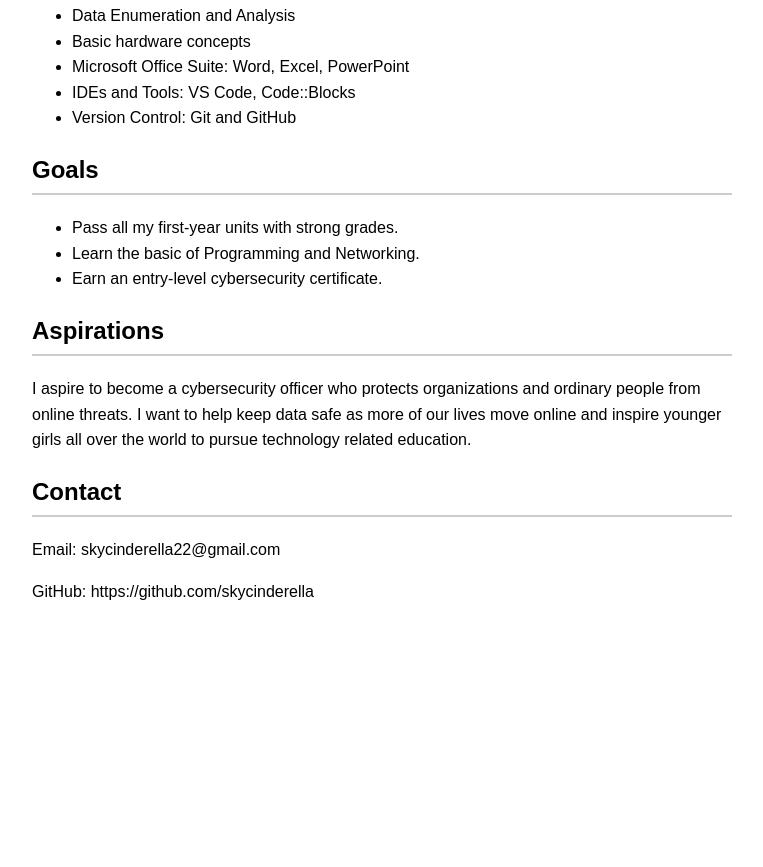
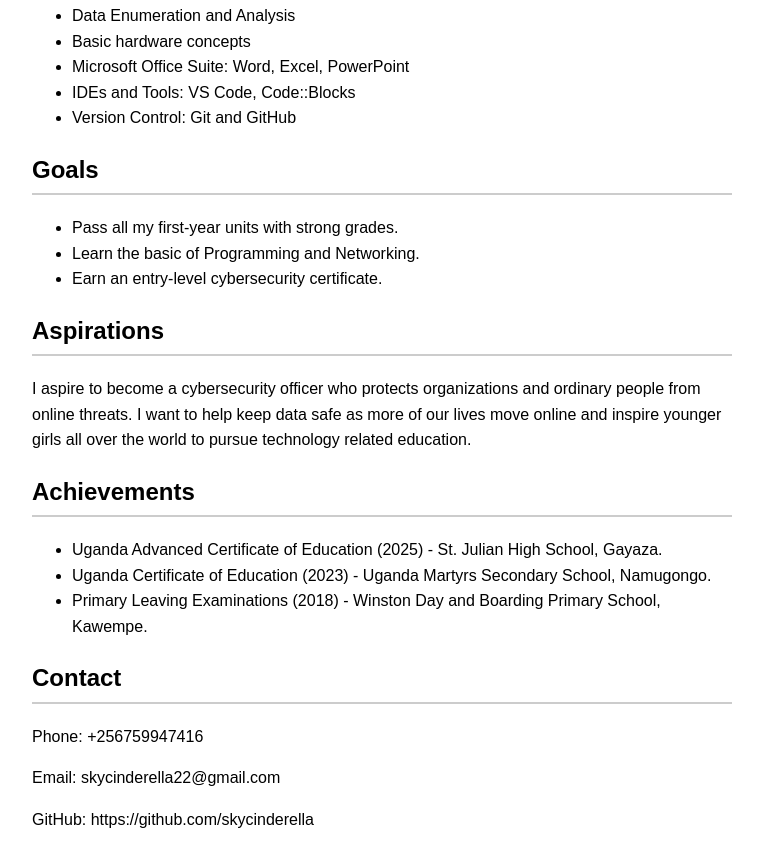
Before and after one commit to skycinderella/skycinderella.github.io, a plain HTML site: page index.html in a window 1280 px wide. Shown: the part 631-1498 px from the top of the page, without its empty margins (258-1021 px from the left). Before the commit the page ends 1271 px from the top, so only its background shows below. Drawn offline with Linux system fonts and the light colour scheme.

Commit message:
Add achievements section to index.html
Added achievements section with educational qualifications.

```diff
--- a/index.html
+++ b/index.html
@@ -36,7 +36,15 @@
 	<h2>Aspirations</h2>
 	<p>I aspire to become a cybersecurity officer who protects organizations and ordinary people from online threats. I want to help keep data safe as more of our lives move online and inspire younger girls all over the world to pursue technology related education.</p>
 
+	<h2>Achievements</h2>
+	<ul>
+		<li>Uganda Advanced Certificate of Education (2025) - St. Julian High School, Gayaza.</li>
+		<li>Uganda Certificate of Education (2023) - Uganda Martyrs Secondary School, Namugongo.</li>
+		<li>Primary Leaving Examinations (2018) -  Winston Day and Boarding Primary School, Kawempe.</li>
+	</ul>
+
 	<h2>Contact</h2>
+	<p>Phone: +256759947416</p>
 	<p>Email: skycinderella22@gmail.com</p>
 	<p>GitHub: https://github.com/skycinderella</p>
 </body>
```
